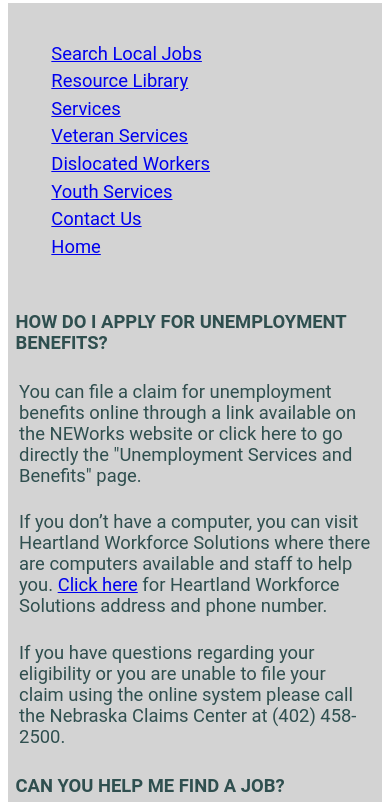
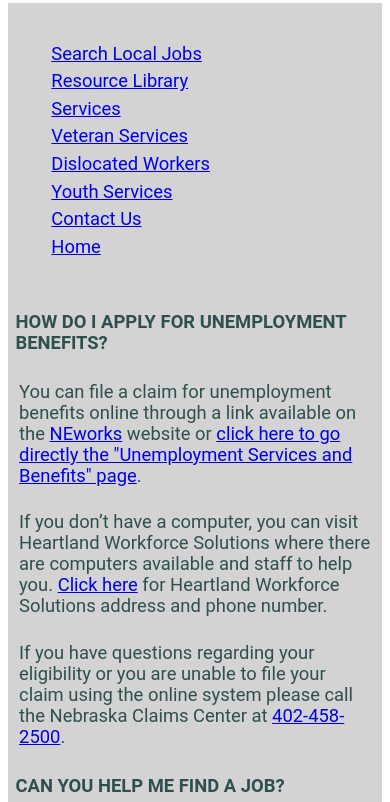
Before and after one commit to chegarty74/chegarty74.github.io, a plain HTML site: page HWS/FAQs.html in a window 390 px wide. Shown: the part 174-976 px from the top of the page. Drawn offline with nearby package versions, Linux system fonts and the light colour scheme.

Commit message:
Corrects NEWorks to NEworks, adds phone links

```diff
--- a/HWS/FAQs.html
+++ b/HWS/FAQs.html
@@ -69,9 +69,9 @@
 
             <div id="internalPageText">
                 <h4>HOW DO I APPLY FOR UNEMPLOYMENT BENEFITS?</h4>
-                <p>You can file a claim for unemployment benefits online through a link available on the NEWorks website or click here to go directly the "Unemployment Services and Benefits" page.</p>
+                <p>You can file a claim for unemployment benefits online through a link available on the <a href="https://neworks.nebraska.gov/vosnet/Default.aspx">NEworks</a> website or <a href="https://neworks.nebraska.gov/vosnet/unemployment.aspx?pu=1&plang=E">click here to go directly the "Unemployment Services and Benefits" page</a>.</p>
                 <p>If you don’t have a computer, you can visit Heartland Workforce Solutions where there are computers available and staff to help you. <a href="ContactUs.html">Click here</a> for Heartland Workforce Solutions address and phone number.</p>
-                <p>If you have questions regarding your eligibility or you are unable to file your claim using the online system please call the Nebraska Claims Center at (402) 458-2500.</p>
+                <p>If you have questions regarding your eligibility or you are unable to file your claim using the online system please call the Nebraska Claims Center at <a href="tel:402-458-2500">402-458-2500</a>.</p>
                 <h4>CAN YOU HELP ME FIND A JOB?</h4>
                 <p>Help is available in person at <a href="CareerCenter.html">Heartland Workforce Solutions</a> and <a href="https://dol.nebraska.gov/EmploymentAndTraining/">Nebraska Department of Labor Career Centers</a>. Job seekers can also access job postings and resources online at <a href="https://neworks.nebraska.gov/vosnet/Default.aspx">NEworks</a>.</p>
                 <h4>CAN I LOOK THROUGH JOB POSTINGS ON MY OWN?</h4>
```
